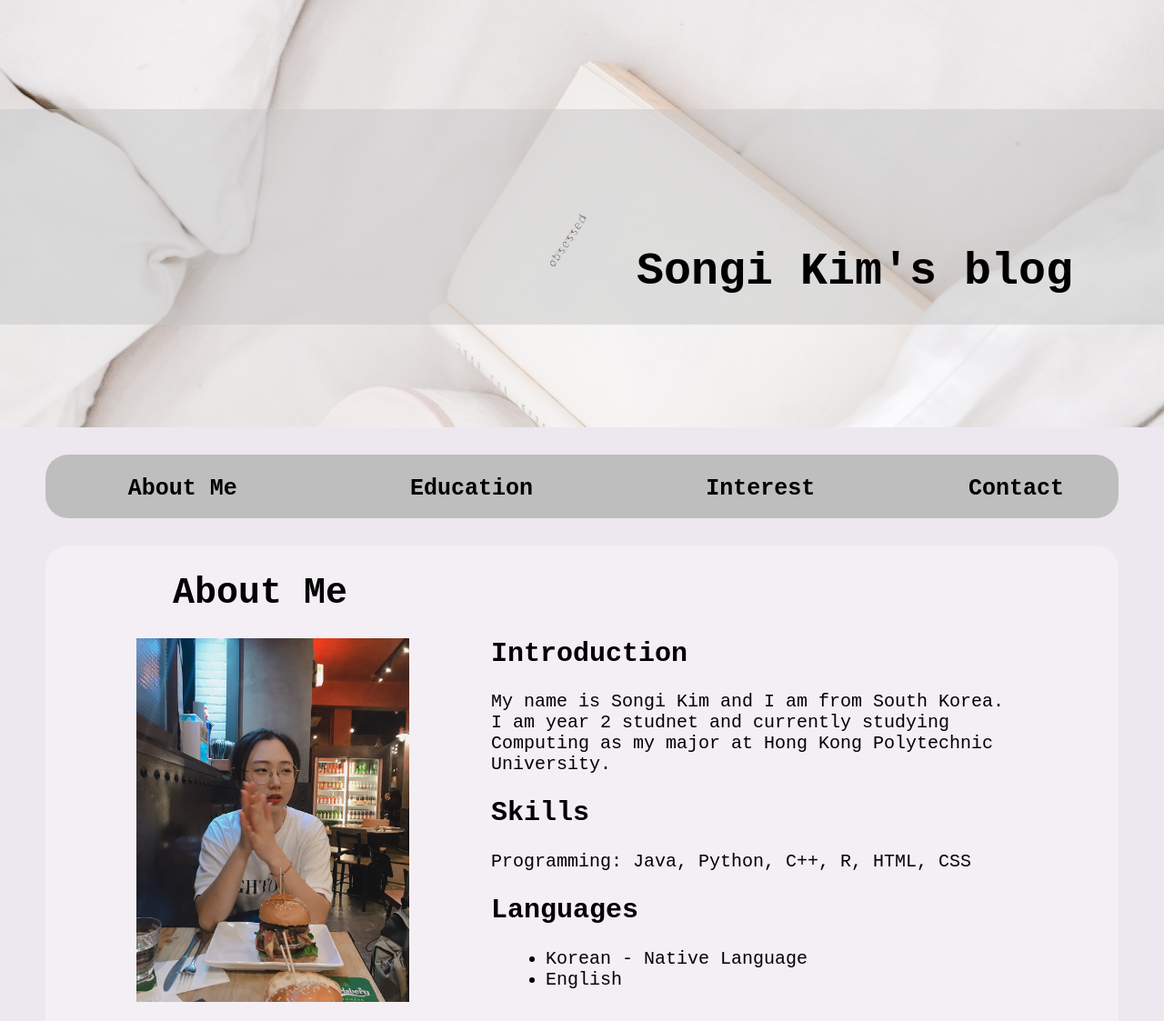
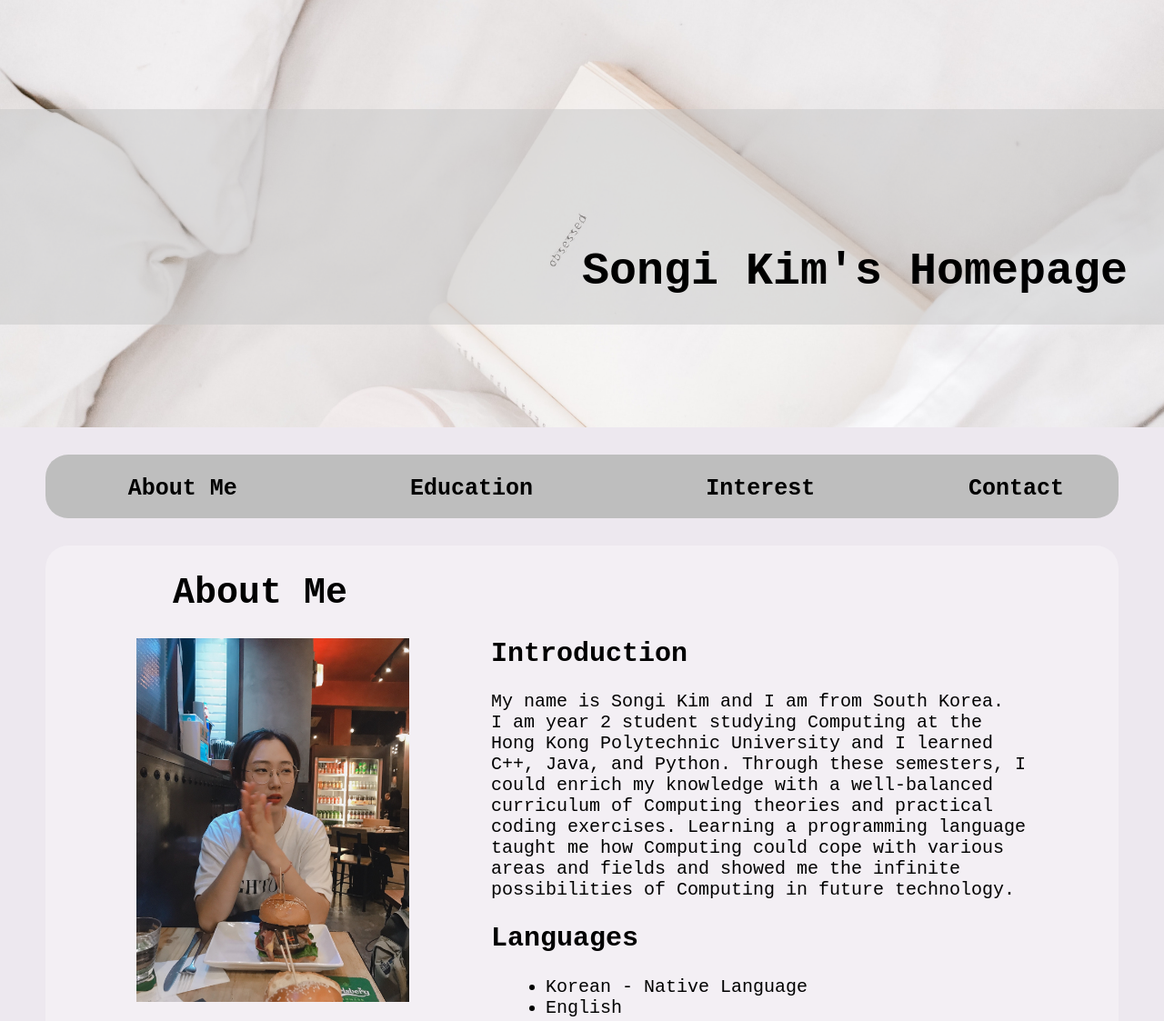
Before and after one commit to kimkoko/19085436d-mid-project, a plain HTML site: page index.html in a window 1280 px wide. Shown: the top 1123 px of the page at 91% size. Drawn offline with Linux system fonts and the light colour scheme.

Commit message:
Update index.html

```diff
--- a/index.html
+++ b/index.html
@@ -109,7 +109,7 @@ a:hover {
 </head>
 <body>
 <div class=header>
-	<p>Songi Kim's blog</p>
+	<p>Songi Kim's Homepage</p>
 </div>
 
 <div class=menu>
@@ -129,12 +129,10 @@ a:hover {
 	<div>
 		<h2>Introduction</h2>
 		My name is Songi Kim and I am from South Korea. <br>
-		I am year 2 studnet and currently studying Computing as my major
-		at Hong Kong Polytechnic University.
-		<br>
-		<h2>Skills</h2>
-		Programming: Java, Python, C++, R, HTML, CSS
-		<br>
+		I am year 2 student studying Computing at the Hong Kong Polytechnic University and I learned C++, Java, and Python.
+		Through these semesters, I could enrich my knowledge with a well-balanced curriculum of Computing theories and practical coding exercises.
+		Learning a programming language taught me how Computing could cope with various areas and fields and showed me the infinite possibilities
+		of Computing in future technology.
 		<h2>Languages</h2>
 		<ul>
 			<li>Korean - Native Language</li>
```
